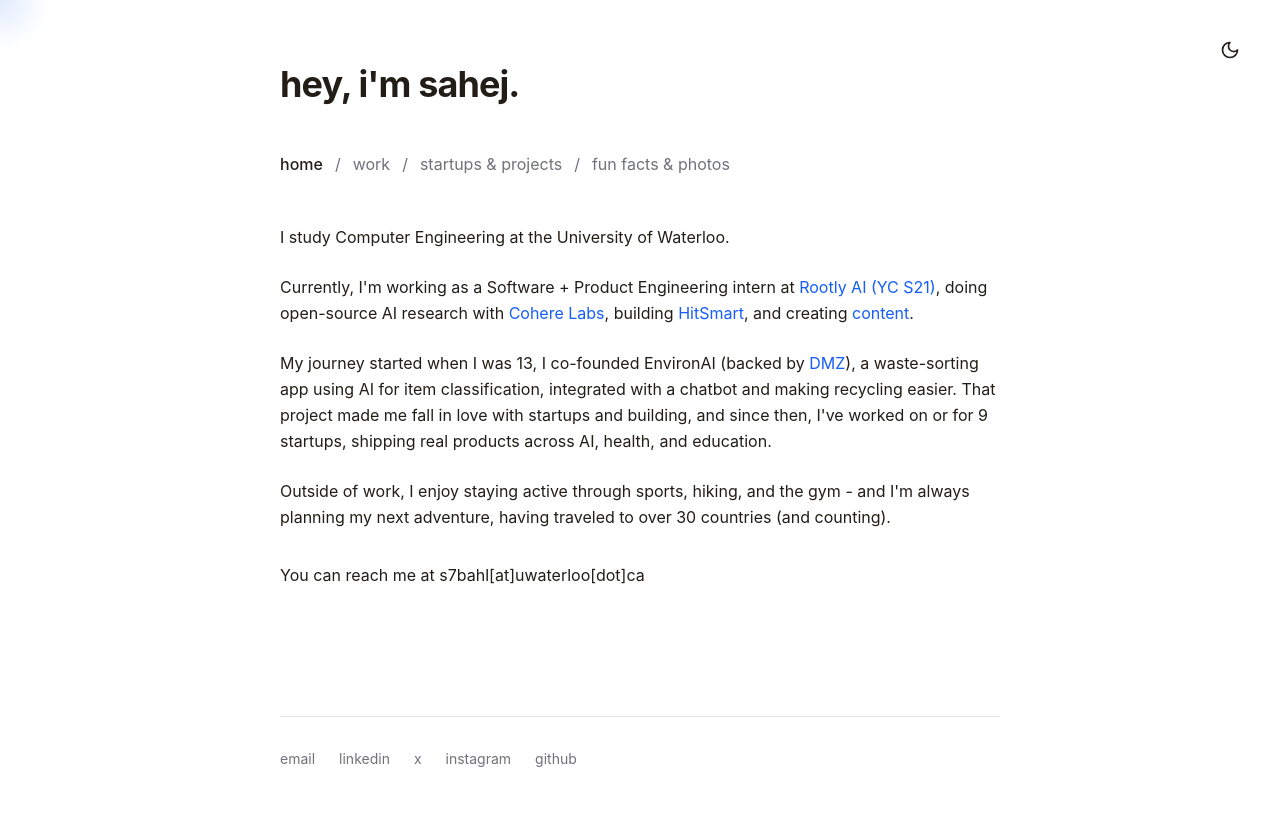
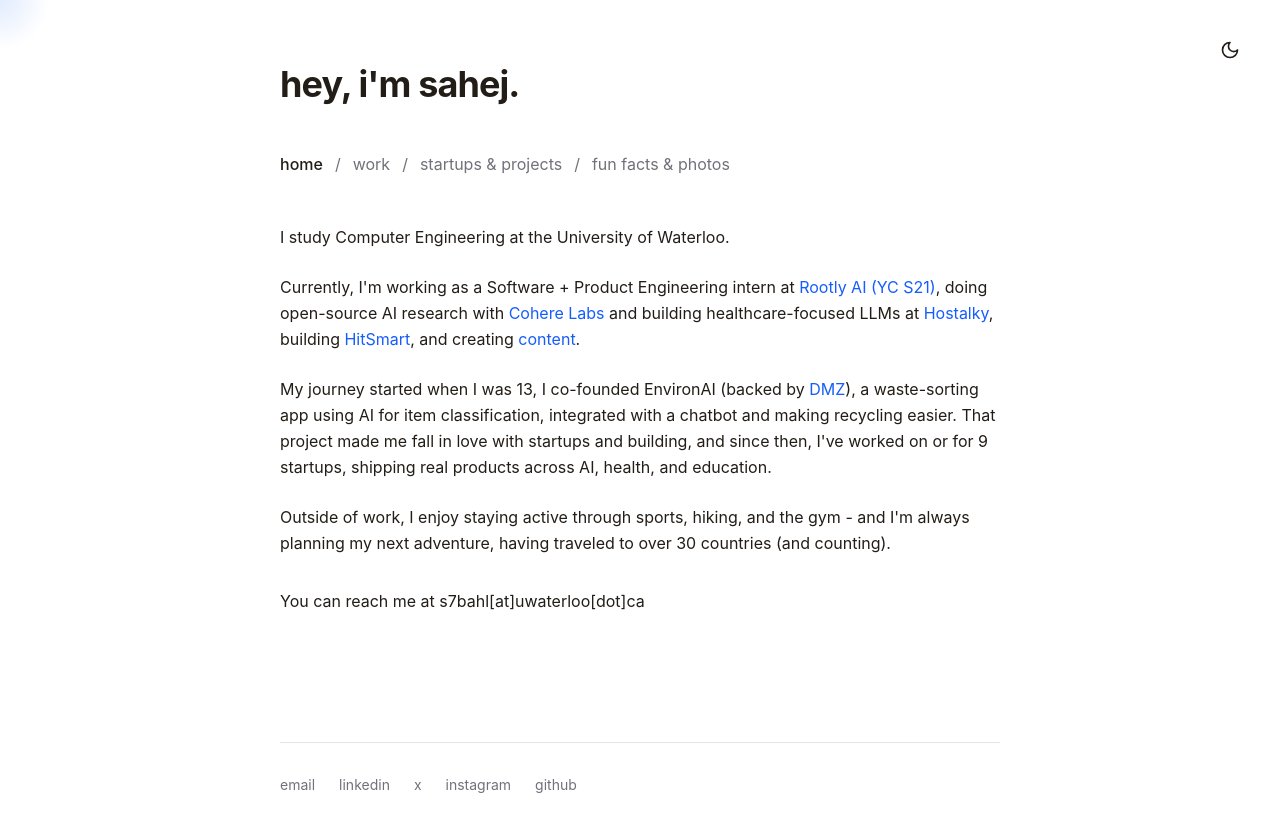
Before and after one commit to SahejBahl/portfolio-website, a React (Vite) app: page / in a window 1280 px wide. Shown: the top 832 px of the page. Built offline with nearby package versions, Linux system fonts and the light colour scheme.

Commit message:
Update home page to include Hostalky LLM work
- Add healthcare-focused LLMs at Hostalky to current work section

```diff
--- a/src/pages/Home.tsx
+++ b/src/pages/Home.tsx
@@ -42,7 +42,7 @@ export default function Home() {
             I study Computer Engineering at the University of Waterloo.
           </p>
           <p>
-            Currently, I'm working as a Software + Product Engineering intern at <a href="https://rootly.com/" target="_blank" rel="noopener noreferrer" className="text-blue-600 dark:text-blue-400 hover:underline">Rootly AI (YC S21)</a>, doing open-source AI research with <a href="https://cohere.com/research" target="_blank" rel="noopener noreferrer" className="text-blue-600 dark:text-blue-400 hover:underline">Cohere Labs</a>, building <a href="https://hitsmart.app/" target="_blank" rel="noopener noreferrer" className="text-blue-600 dark:text-blue-400 hover:underline">HitSmart</a>, and creating <a href="https://www.instagram.com/sahej.eng" target="_blank" rel="noopener noreferrer" className="text-blue-600 dark:text-blue-400 hover:underline">content</a>.
+            Currently, I'm working as a Software + Product Engineering intern at <a href="https://rootly.com/" target="_blank" rel="noopener noreferrer" className="text-blue-600 dark:text-blue-400 hover:underline">Rootly AI (YC S21)</a>, doing open-source AI research with <a href="https://cohere.com/research" target="_blank" rel="noopener noreferrer" className="text-blue-600 dark:text-blue-400 hover:underline">Cohere Labs</a> and building healthcare-focused LLMs at <a href="https://www.hostalky.com/" target="_blank" rel="noopener noreferrer" className="text-blue-600 dark:text-blue-400 hover:underline">Hostalky</a>, building <a href="https://hitsmart.app/" target="_blank" rel="noopener noreferrer" className="text-blue-600 dark:text-blue-400 hover:underline">HitSmart</a>, and creating <a href="https://www.instagram.com/sahej.eng" target="_blank" rel="noopener noreferrer" className="text-blue-600 dark:text-blue-400 hover:underline">content</a>.
           </p>
           <p>
             My journey started when I was 13, I co-founded EnvironAI (backed by <a href="https://dmz.torontomu.ca/" target="_blank" rel="noopener noreferrer" className="text-blue-600 dark:text-blue-400 hover:underline">DMZ</a>), a waste-sorting app using AI for item classification, integrated with a chatbot and making recycling easier. That project made me fall in love with startups and building, and since then, I've worked on or for 9 startups, shipping real products across AI, health, and education.
```
